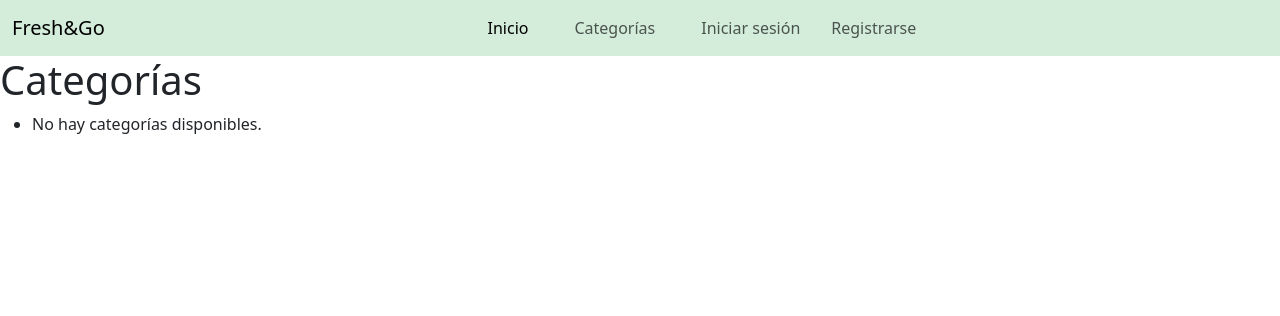
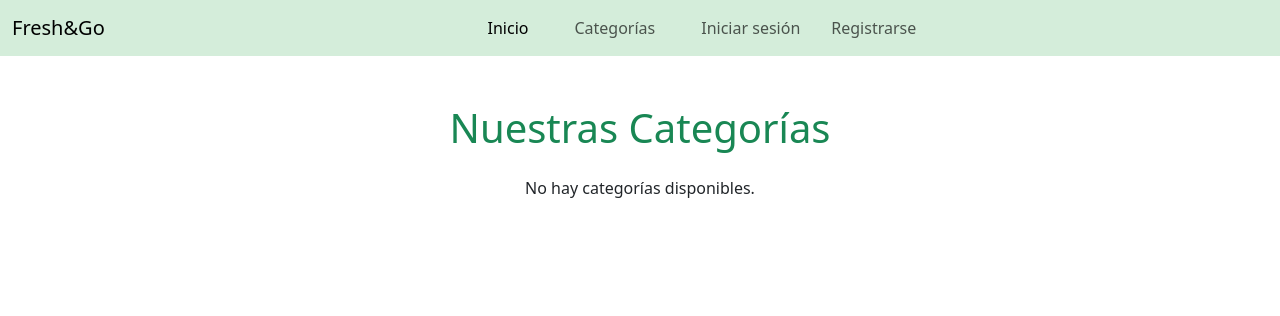
Before and after one commit to marinalp04/FreshGo, a Symfony app: template templates/categorias/index.html.twig in a window 1280 px wide. Shown: the top 316 px of the page. Run offline with Twig, Linux system fonts and the light colour scheme; the template is opened without the code that fills it, so the values that code supplies are empty; some libraries are stand-ins or nearby versions.

Commit message:
style(categorias): aplicar estilos a la vista de categorías

```diff
--- a/templates/categorias/index.html.twig
+++ b/templates/categorias/index.html.twig
@@ -1,20 +1,33 @@
-{# templates/categorias/index.html.twig #}
 {% extends 'base.html.twig' %}
-
 
 {% block title %}Categorías{% endblock %}
 
+{% block stylesheets %}
+    {{ parent() }}
+    <link rel="stylesheet" href="{{ asset('css/categorias.css') }}">
+{% endblock %}
+
 {% block content %}
-    <h1>Categorías</h1>
-    <ul>
-        {% for categoria in categorias %}
-        <li>
-            <a href="{{ path('categoria_productos', {'id': categoria.id}) }}">
-                {{ categoria.nombre }}
-            </a>
-        </li>
-        {% else %}
-            <li>No hay categorías disponibles.</li>
-        {% endfor %}
-    </ul>
+    <div class="container mt-5">
+        <h1 class="text-center text-success mb-4">Nuestras Categorías</h1>
+
+        <div class="row g-4 justify-content-center">
+            {% for categoria in categorias %}
+                <div class="col-12 col-sm-6 col-md-4 col-lg-3">
+                    <a href="{{ path('categoria_productos', {'id': categoria.id}) }}" class="text-decoration-none">
+                        <div class="card categoria-card h-100 shadow-sm">
+                            {#Aqui ira la img #}
+                            <div class="card-body text-center">
+                                <h5 class="card-title text-success">{{ categoria.nombre }}</h5>
+                            </div>
+                        </div>
+                    </a>
+                </div>
+            {% else %}
+                <div class="col-12 text-center">
+                    <p>No hay categorías disponibles.</p>
+                </div>
+            {% endfor %}
+        </div>
+    </div>
 {% endblock %}
```
Also changed, not shown: public/css/categorias.css (added, +22 -0 lines).
